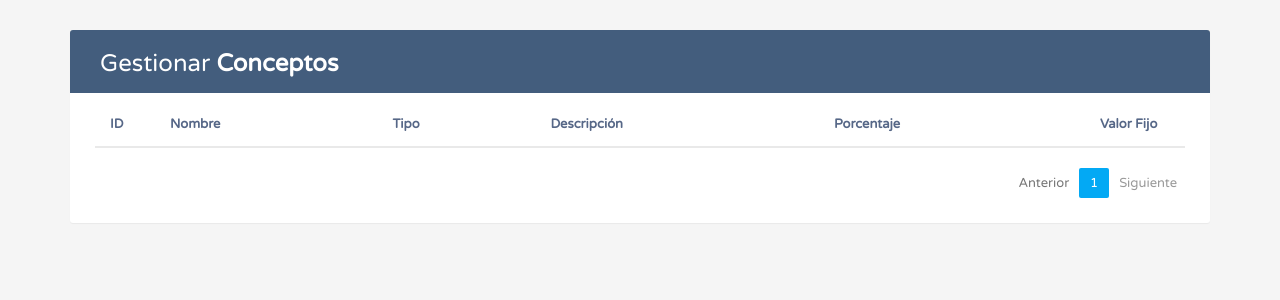
After one commit to MakingMeans/DB2_SoftwareNomina, a Flask app: page /conceptos in a window 1280 px wide. The commit adds this page. Shown: the top 300 px of the page. Run offline with Flask 3, Linux system fonts and the light colour scheme; lists and menus that the app fills with data are empty; parts of the project's set-up code (start-up, migrations or seed data) failed here and were passed over; some libraries are stand-ins or nearby versions.

Commit message:
Time skip - Concept table created
Fix update

```diff
--- a/app.py
+++ b/app.py
@@ -37,6 +37,10 @@ def create_app():
     log_data(app)
     from employeeRoutes import employee_data
     employee_data(app)
+    from positionRoutes import position_data
+    position_data(app)
+    from departmentRoutes import department_data
+    department_data(app)
 
     return app
 
--- /dev/null
+++ b/departmentRoutes.py
@@ -0,0 +1,118 @@
+from flask import render_template, jsonify, request
+from sqlalchemy.sql import text
+from models import db
+
+def department_data(app):
+
+
+    # Ruta para la página de departamentos
+    @app.route('/departamentos')
+    def departamentos():
+        return render_template('partials/departamentos.html')  # Ruta a tu archivo HTML para departamentos
+
+    # Ruta para obtener los departamentos en formato JSON
+    @app.route('/api/departamentos', methods=['GET'])
+    def get_departamentos():
+        try:
+            query = """
+                SELECT
+                    department_id AS id,
+                    name AS departamento
+                FROM department
+            """
+            result = db.session.execute(text(query)).mappings()
+
+            departamentos = [
+                {
+                    'id': row['id'],
+                    'departamento': row['departamento']
+                }
+                for row in result
+            ]
+
+            return jsonify(departamentos), 200
+        except Exception as e:
+            return jsonify({'error': str(e)}), 500
+
+
+
+    @app.route('/api/departamentos/<int:department_id>', methods=['DELETE'])
+    def delete_department(department_id):
+        try:
+            print(f"Intentando eliminar departamento con ID: {department_id}")  # Debug
+
+            # Verificar si el departamento existe
+            query_check = text("SELECT 1 FROM department WHERE department_id = :id")
+            result = db.session.execute(query_check, {'id': department_id}).first()
+            if not result:
+                return jsonify({'error': 'Departamento no encontrado'}), 404
+
+            # Eliminar el departamento
+            query_delete = text("DELETE FROM department WHERE department_id = :id")
+            db.session.execute(query_delete, {'id': department_id})
+            db.session.commit()
+
+            print("Departamento eliminado con éxito.")  # Debug
+            return jsonify({'message': 'Departamento eliminado correctamente'}), 200
+
+        except Exception as e:
+            db.session.rollback()
+            print("Error al eliminar el departamento:", str(e))  # Para debug
+            return jsonify({'error': str(e)}), 500
+    @app.route('/api/departamentos', methods=['POST'])
+    def create_department():
+        try:
+            data = request.get_json()
+            name = data.get('name')
+
+            if not name:
+                return jsonify({'error': 'El nombre es obligatorio'}), 400
+
+            query_insert = text("INSERT INTO department (name) VALUES (:name)")
+            db.session.execute(query_insert, {'name': name})
+            db.session.commit()
+
+            print(f"Departamento '{name}' creado exitosamente.")
+            return jsonify({'message': 'Departamento creado correctamente'}), 201
+
+        except Exception as e:
+            db.session.rollback()
+            print("Error al crear el departamento:", str(e))
+            return jsonify({'error': str(e)}), 500
+
+    # Ruta para la página de conceptos
+    @app.route('/conceptos')
+    def conceptos():
+        return render_template('partials/conceptos.html')  # Asegúrate de crear esta vista
+
+    # Ruta para obtener los conceptos en formato JSON
+    @app.route('/api/conceptos', methods=['GET'])
+    def get_conceptos():
+        try:
+            query = """
+                SELECT
+                    concept_id AS id,
+                    name AS nombre,
+                    concept_type AS tipo,
+                    description AS descripcion,
+                    percentage AS porcentaje,
+                    fixed_value AS valor_fijo
+                FROM payroll_concept
+            """
+            result = db.session.execute(text(query)).mappings()
+
+            conceptos = [
+                {
+                    'id': row['id'],
+                    'nombre': row['nombre'],
+                    'tipo': row['tipo'],
+                    'descripcion': row['descripcion'],
+                    'porcentaje': row['porcentaje'],
+                    'valor_fijo': row['valor_fijo']
+                }
+                for row in result
+            ]
+
+            return jsonify(conceptos), 200
+        except Exception as e:
+            return jsonify({'error': str(e)}), 500
--- a/static/styles/main.css
+++ b/static/styles/main.css
@@ -20,15 +20,15 @@ li {
 
 	--light: #F9F9F9;
 	--blue: #38d39f;
-	--light-blue: #DFF8F6;
+	--light-blue: #eee;
 	--grey: #eee;
 	--dark-grey: #AAAAAA;
 	--dark: #342E37;
 	--red: #38d39f;
 	--yellow: #38d39f;
-	--light-yellow: #DFF8F6;
+	--light-yellow: #eee;
 	--orange: #38d39f;
-	--light-orange: #DFF8F6;
+	--light-orange: #eee;
 }
 
 html {
--- a/templates/index.html
+++ b/templates/index.html
@@ -13,7 +13,7 @@
 	<meta name="viewport" content="width=device-width, initial-scale=1">
 </head>
 <body>
-	<img class="wave" src="/static/img/wave.png">
+	<img class="wave" src="/static/img/Vector.png">
 	<div class="container">
 		<div class="img">
 			<img src="/static/img/bg.svg">
--- /dev/null
+++ b/templates/partials/conceptos.html
@@ -0,0 +1,56 @@
+<!DOCTYPE html>
+<html lang="en">
+<head>
+<meta charset="utf-8">
+<meta http-equiv="X-UA-Compatible" content="IE=edge">
+<meta name="viewport" content="width=device-width, initial-scale=1">
+<title>Bootstrap CRUD Data Table for Database with Modal Form</title>
+<link rel="stylesheet" href="https://fonts.googleapis.com/css?family=Roboto|Varela+Round">
+<link rel="stylesheet" href="https://fonts.googleapis.com/icon?family=Material+Icons">
+<link rel="stylesheet" href="https://maxcdn.bootstrapcdn.com/font-awesome/4.7.0/css/font-awesome.min.css">
+<link rel="stylesheet" href="https://maxcdn.bootstrapcdn.com/bootstrap/3.3.7/css/bootstrap.min.css">
+<!-- Font Awesome CDN -->
+<link rel="stylesheet" href="https://cdnjs.cloudflare.com/ajax/libs/font-awesome/6.5.0/css/all.min.css">
+<script src="/static/scripts/emp.js"></script>
+<link rel="stylesheet" href="/static/styles/emp.css">
+<!-- ✅ jQuery moderno -->
+<script src="https://code.jquery.com/jquery-3.6.0.min.js"></script>
+
+<!-- ✅ Bootstrap 4 -->
+<script src="https://stackpath.bootstrapcdn.com/bootstrap/4.5.2/js/bootstrap.min.js"></script>
+<body>
+  <div class="container">
+    <div class="table-wrapper">
+      <div class="table-title">
+        <div class="row">
+          <div class="col-sm-6">
+            <h2>Gestionar <b>Conceptos</b></h2>
+          </div>
+        </div>
+      </div>
+      <table id="conceptosTable" class="table">
+        <thead>
+          <tr>
+            <th>ID</th>
+            <th>Nombre</th>
+            <th>Tipo</th>
+            <th>Descripción</th>
+            <th>Porcentaje</th>
+            <th>Valor Fijo</th>
+          </tr>
+        </thead>
+        <tbody>
+          <!-- Se llenará desde JS -->
+        </tbody>
+      </table>
+      <div class="clearfix">
+        <ul class="pagination">
+            <li class="page-item disabled"><a href="#">Anterior</a></li>
+            <li class="page-item active"><a href="#" class="page-link">1</a></li>
+            <li class="page-item"><a href="#" class="page-link">Siguiente</a></li>
+        </ul>
+    </div>
+    </div>
+  </div>
+</body>
+</html>
--- a/templates/partials/resumen.html
+++ b/templates/partials/resumen.html
@@ -22,14 +22,14 @@
 		</span>
 	</li>
 	<li>
-		<i class='bx bxs-group'></i>
+		<i class='bx bxs-briefcase bx-sm'></i>
 		<span class="text">
 			<h3>XXXX</h3>
 			<p>Total de cargos</p>
 		</span>
 	</li>
 	<li>
-		<i class='bx bxs-group'></i>
+		<i class='bx bxs-briefcase bx-sm'></i>
 		<span class="text">
 			<h3>XXXX</h3>
 			<p>Total de dependencias</p>
--- a/templates/signup.html
+++ b/templates/signup.html
@@ -13,7 +13,7 @@
 	<meta name="viewport" content="width=device-width, initial-scale=1">
 </head>
 <body>
-	<img class="wave" src="/static/img/wave.png">
+	<img class="wave" src="/static/img/Vector.png">
 	<div class="container">
 		<div class="img">
 			<img src="/static/img/bg.svg">
@@ -37,7 +37,7 @@
                     </div>
                     <div class="div">
 
-                            <input type="text" class="input" name="password" placeholder="Contraseña">
+                            <input type="password" class="input" name="password" placeholder="Contraseña">
                     </div>
                  </div>
                  <div class="input-div one">
@@ -59,7 +59,7 @@
                     </div>
                  </div>
             	<a href="/">Iniciar sesión</a>
-            	<input type="submit" class="btn" value="Login">
+            	<input type="submit" class="btn" value="Sign up">
             </form>
         </div>
     </div>
```
Also changed, not shown: employeeRoutes.py (+0 -136 lines), positionRoutes.py (added, +82 -0 lines), templates/main.html (+55 -8 lines), static/img/Vector.png (added), static/img/logo.png (added), static/img/wave.png (deleted), static/styles/emp.css (line endings or trailing spaces), 2 other files.
